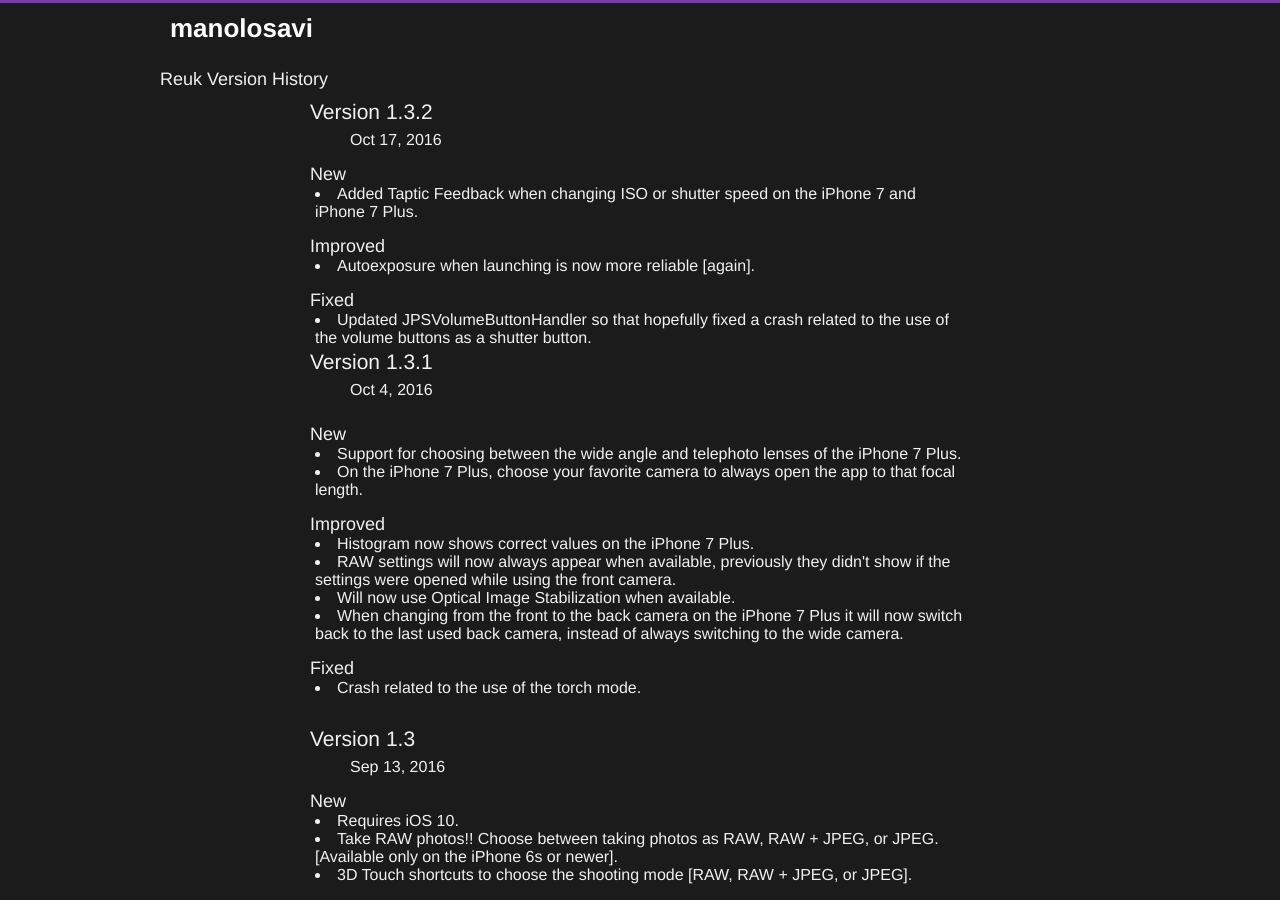
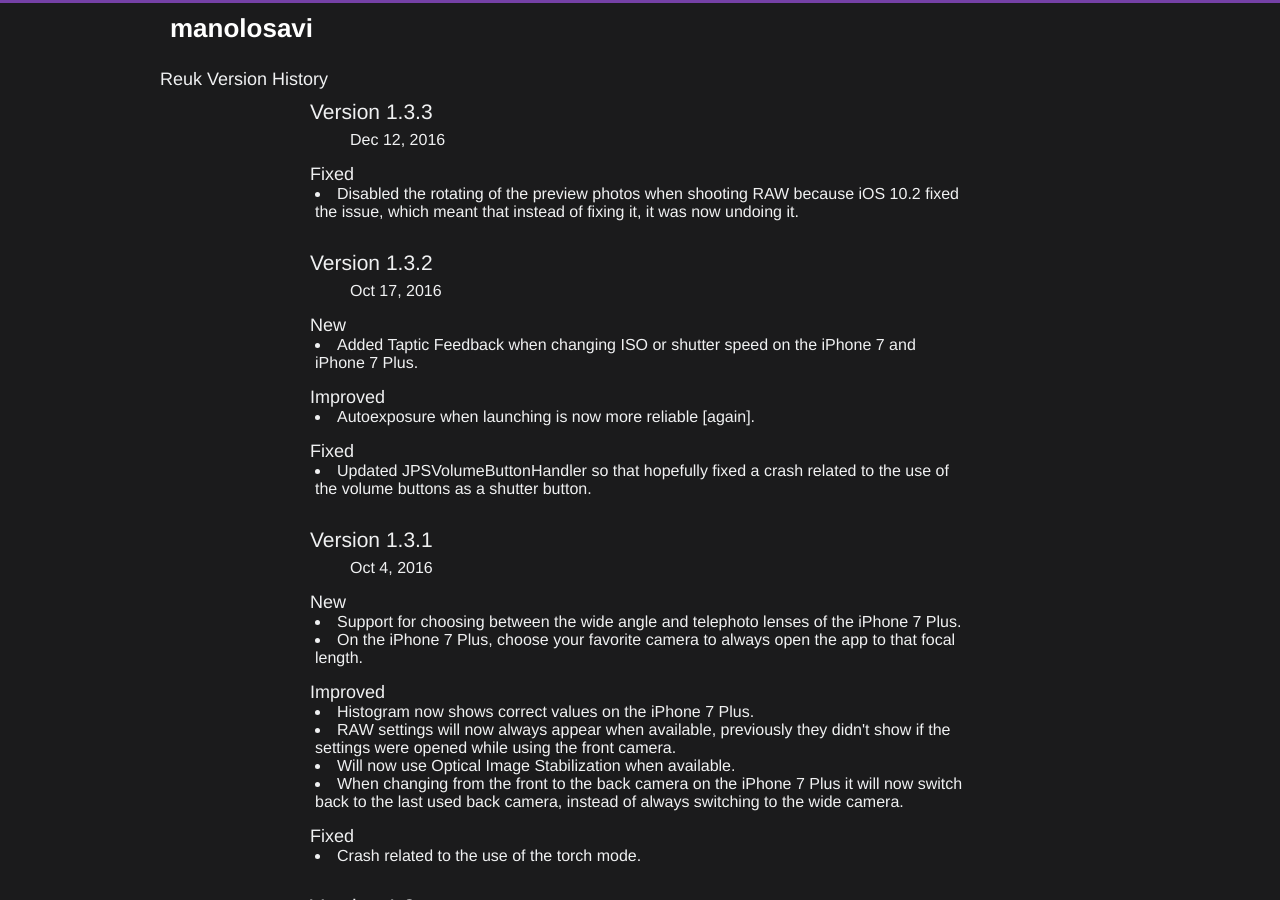
Before and after one commit to manolosavi/manolosavi.github.io, a Jekyll site: the page reuk/history.html, which Jekyll copies as it is, in a window 1280 px wide and 900 px high. Built offline with Jekyll 4.4.1, drawn with Linux system fonts in a browser that asks for light colours; some web fonts are replaced.

Commit message:
Added Reuk v1.3.3 info.

```diff
--- a/reuk/history.html
+++ b/reuk/history.html
@@ -24,6 +24,14 @@
 			<h1>Reuk Version History</h1>
 
 			<div id="version">
+				<h2>Version 1.3.3</h2>
+				<h3>Dec 12, 2016</h3>
+				<h4>Fixed</h4>
+				<ul>
+					<li>Disabled the rotating of the preview photos when shooting RAW because iOS 10.2 fixed the issue, which meant that instead of fixing it, it was now undoing it.</li>
+				</ul>
+			</div>
+			<div id="version">
 				<h2>Version 1.3.2</h2>
 				<h3>Oct 17, 2016</h3>
 				<h4>New</h4>
@@ -38,6 +46,8 @@
 				<ul>
 					<li>Updated JPSVolumeButtonHandler so that hopefully fixed a crash related to the use of the volume buttons as a shutter button.</li>
 				</ul>
+			</div>
+			<div id="version">
 				<h2>Version 1.3.1</h2>
 				<h3>Oct 4, 2016</h3>
 				<h4>New</h4>
--- a/reuk/index.html
+++ b/reuk/index.html
@@ -22,7 +22,7 @@
 	<div id="main">
 		<div id="top">
 			<div class="wrapper">
-				<h1>Reuk <a href="history.html" title="Version History">1.3.2</a></h1>
+				<h1>Reuk <a href="history.html" title="Version History">1.3.3</a></h1>
 				<div id="iphone6"><div class="screen"></div></div>
 				<div id="iphone6p"><div class="screen"></div></div>
 			</div>
```
